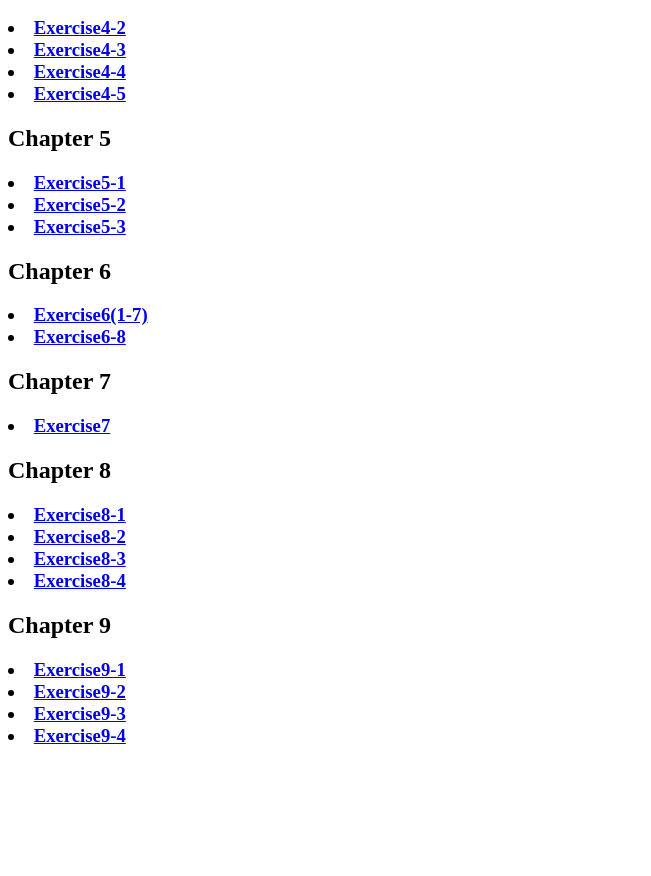
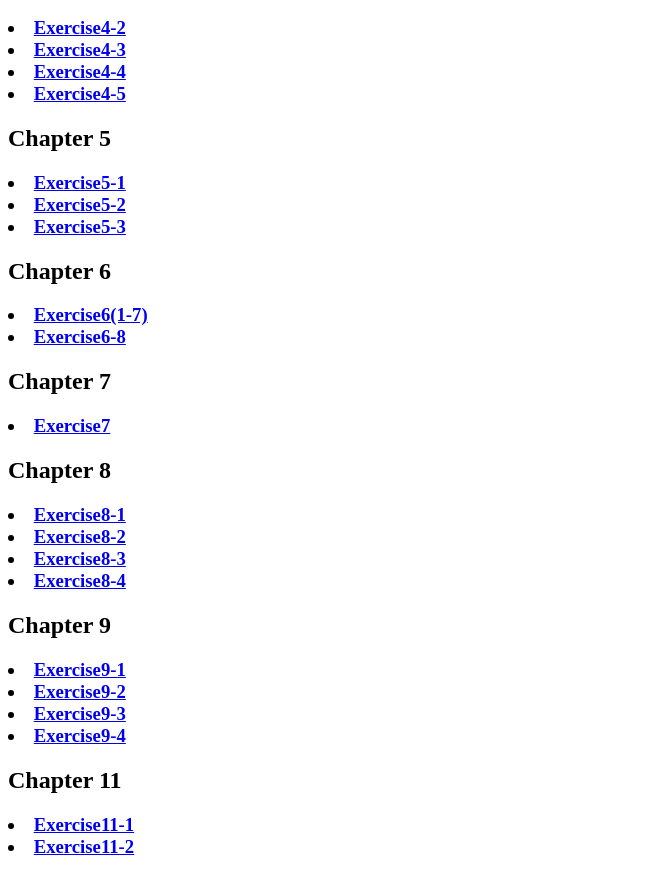
Before and after one commit to NguyenLedangKhoa/NguyenLedangKhoa.github.io, a plain HTML site: page index.html in a window 1280 px wide. Shown: the part 110-986 px from the top of the page, without its empty margins (0-651 px from the left). Before the commit the page ends 876 px from the top, so only its background shows below. Drawn offline with Linux system fonts and the light colour scheme.

Commit message:
Add files via upload

```diff
--- a/index.html
+++ b/index.html
@@ -46,6 +46,12 @@
         <li><a href="exercise 9-3.html">Exercise9-3</a></li>
         <li><a href="exercise 9-4.html">Exercise9-4</a></li>
     </h3>
+    <h2>Chapter 11</h2>
+    <h3>
+        <li><a href="exercise 11-1.html">Exercise11-1</a></li>
+        <li><a href="exercise 11-2.html">Exercise11-2</a></li>
+    </h3>
+
 
 
 
```
